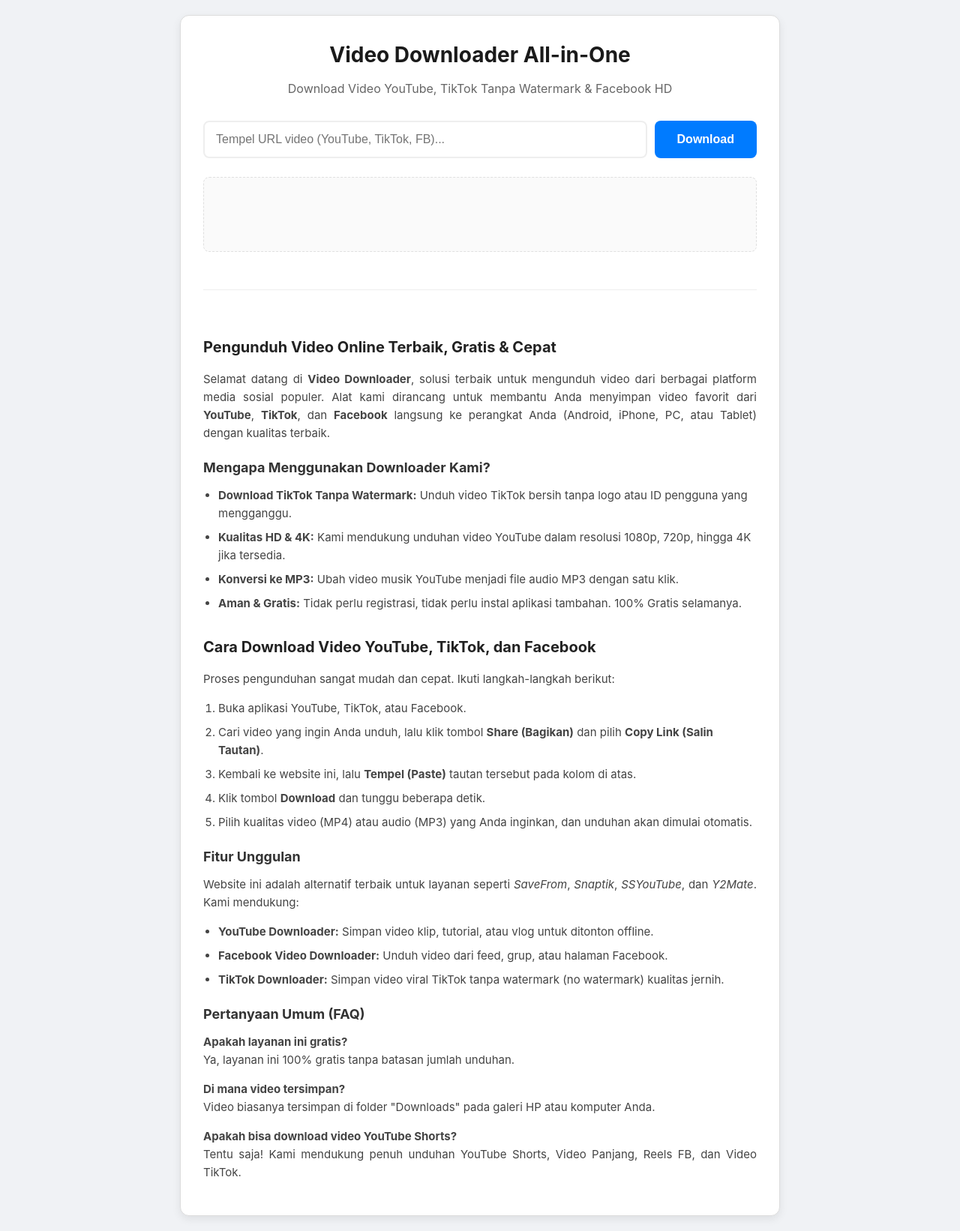
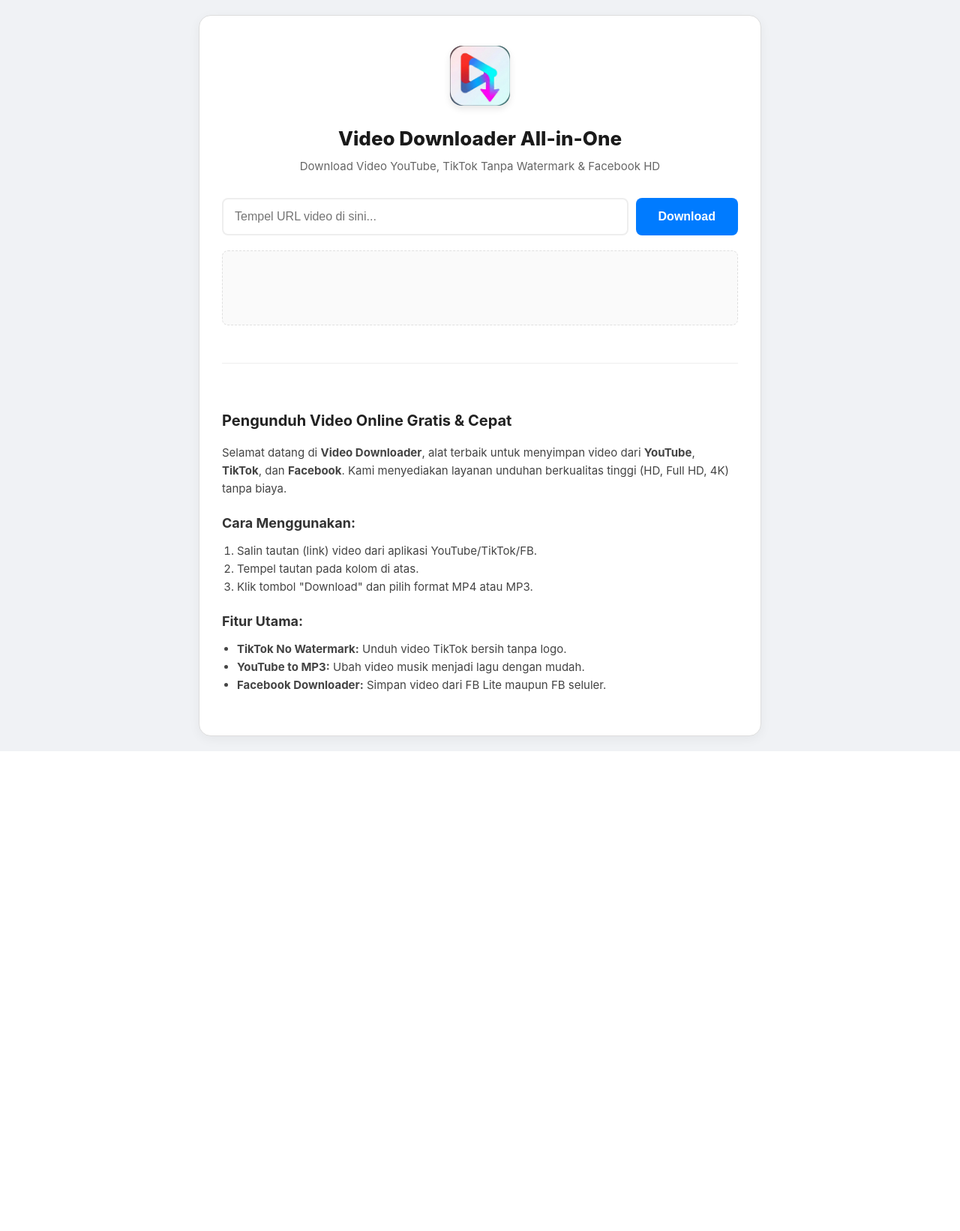
Before and after one commit to mukhairunisa/downloader, a FastAPI app: page / in a window 1280 px wide. Shown: the whole page at 75% size. After the commit the page ends 1002 px from the top, so only its background shows below. Run offline with FastAPI, Linux system fonts and the light colour scheme; some libraries are stand-ins or nearby versions.

Commit message:
Update index.html

```diff
--- a/templates/index.html
+++ b/templates/index.html
@@ -3,14 +3,17 @@
 <head>
     <meta charset="UTF-8">
     <meta name="viewport" content="width=device-width, initial-scale=1.0">
-    <meta name="description" content="Download video YouTube, TikTok tanpa watermark, dan Facebook HD secara gratis. Pengunduh video online terbaik, cepat, dan mendukung format MP3 & MP4.">
-    <meta name="keywords" content="download video youtube, download tiktok tanpa watermark, savefrom, snaptik, download video fb, youtube to mp3, pengunduh video online">
+
+    <link rel="icon" type="image/png" href="/static/logo.png">
+
+    <meta name="description" content="Download video YouTube, TikTok tanpa watermark, dan Facebook HD secara gratis. Pengunduh video online terbaik, cepat, MP3 & MP4.">
+    <meta name="keywords" content="download video youtube, download tiktok tanpa watermark, savefrom, snaptik, download video fb, youtube to mp3">
 
     <script src="https://conscientiouscabbageadrift.com/f9/ac/c0/f9acc00edd9dae1d236742dc62806481.js"></script>
 
-    <title>Video Downloader - YouTube, TikTok & Facebook (Tanpa Watermark)</title>
+    <title>Video Downloader - Gratis & Tanpa Watermark</title>
     <style>
-        /* --- RESET DASAR --- */
+        /* --- RESET --- */
         * { box-sizing: border-box; margin: 0; padding: 0; }
 
         body {
@@ -26,22 +29,65 @@
 
         .container {
             width: 100%;
-            max-width: 800px; /* Sedikit diperlebar untuk menampung teks SEO */
+            max-width: 750px;
             margin: 0 auto;
         }
 
         .main-content {
             background: #fff;
-            padding: 30px;
+            padding: 40px 30px;
             border: 1px solid #ddd;
-            border-radius: 12px;
-            box-shadow: 0 4px 12px rgba(0,0,0,0.08);
+            border-radius: 16px;
+            box-shadow: 0 4px 15px rgba(0,0,0,0.05);
+            text-align: center; /* Agar logo & judul tengah */
         }
 
-        /* --- AREA IKLAN NATIVE --- */
+        /* --- LOGO UTAMA --- */
+        .site-logo {
+            width: 80px;
+            height: 80px;
+            border-radius: 16px; /* Membuat sudut melengkung seperti icon app */
+            margin-bottom: 15px;
+            box-shadow: 0 4px 10px rgba(0,0,0,0.1);
+        }
+
+        /* --- UI ELEMENTS --- */
+        h1 { font-size: 26px; margin-bottom: 5px; color: #1a1a1a; font-weight: 800; }
+        p.subtitle { color: #666; font-size: 15px; margin-bottom: 30px; }
+
+        .input-group {
+            display: flex;
+            gap: 10px;
+            margin-bottom: 20px;
+            text-align: left;
+        }
+
+        input[type="text"] {
+            flex-grow: 1;
+            padding: 14px 15px;
+            border: 2px solid #eee;
+            border-radius: 8px;
+            font-size: 16px;
+            transition: border-color 0.3s;
+        }
+        input[type="text"]:focus { border-color: #007bff; outline: none; }
+
+        button.btn-primary {
+            padding: 12px 30px;
+            background-color: #007bff;
+            color: white;
+            border: none;
+            border-radius: 8px;
+            font-size: 16px;
+            cursor: pointer;
+            font-weight: 600;
+        }
+        button.btn-primary:hover { background-color: #0056b3; }
+        button:disabled { background-color: #ccc; cursor: not-allowed; }
+
+        /* --- IKLAN NATIVE --- */
         .native-ad-container {
-            margin-top: 25px;
-            margin-bottom: 25px;
+            margin: 20px 0;
             padding: 10px;
             background: #fafafa;
             border: 1px dashed #e0e0e0;
@@ -52,48 +98,13 @@
             align-items: center;
         }
 
-        /* --- ELEMEN UI --- */
-        h1 { font-size: 28px; margin-bottom: 10px; color: #1a1a1a; text-align: center; font-weight: 700; }
-        p.subtitle { color: #666; font-size: 16px; margin-bottom: 30px; text-align: center; }
-
-        .input-group {
-            display: flex;
-            gap: 10px;
-            margin-bottom: 10px;
-        }
-
-        input[type="text"] {
-            flex-grow: 1;
-            padding: 14px 15px;
-            border: 2px solid #eee;
-            border-radius: 8px;
-            font-size: 16px;
-            transition: border-color 0.3s;
-        }
-        input[type="text"]:focus {
-            border-color: #007bff;
-            outline: none;
-        }
-
-        button.btn-primary {
-            padding: 12px 30px;
-            background-color: #007bff;
-            color: white;
-            border: none;
-            border-radius: 8px;
-            font-size: 16px;
-            cursor: pointer;
-            font-weight: 600;
-            transition: background 0.2s;
-        }
-        button.btn-primary:hover { background-color: #0056b3; }
-        button:disabled { background-color: #ccc; cursor: not-allowed; }
-
+        /* --- HASIL DOWNLOAD --- */
         #resultArea {
             margin-top: 30px;
             border-top: 1px solid #eee;
             padding-top: 20px;
             display: none;
+            text-align: left; /* Kembalikan text ke kiri untuk hasil */
         }
 
         .video-info {
@@ -101,61 +112,59 @@
             gap: 20px;
             margin-bottom: 20px;
             align-items: flex-start;
+            background: #f8f9fa;
+            padding: 15px;
+            border-radius: 8px;
         }
 
         .thumb-img {
-            width: 140px;
-            height: 80px;
+            width: 120px;
+            height: 68px;
             object-fit: cover;
             border-radius: 6px;
             background: #eee;
             flex-shrink: 0;
         }
 
-        .video-details h3 { font-size: 16px; margin-bottom: 8px; line-height: 1.4; }
-        .badge { display: inline-block; padding: 3px 8px; font-size: 11px; font-weight: bold; background: #e9ecef; border-radius: 4px; color: #495057; }
+        .video-details h3 { font-size: 15px; margin-bottom: 5px; line-height: 1.4; }
+        .badge { padding: 2px 6px; font-size: 10px; font-weight: bold; background: #e2e6ea; border-radius: 4px; color: #555; }
 
         .download-list { display: grid; gap: 10px; }
-
         .dl-btn {
             display: flex; justify-content: space-between; align-items: center; text-decoration: none;
-            padding: 12px 15px; border-radius: 6px; font-size: 14px; font-weight: 500; transition: transform 0.1s;
+            padding: 12px 15px; border-radius: 6px; font-size: 14px; font-weight: 500;
         }
-        .dl-btn:active { transform: scale(0.99); }
-        .dl-btn-gray { background: #f8f9fa; color: #333; border: 1px solid #ddd; }
-        .dl-btn-gray:hover { background: #e2e6ea; border-color: #ccc; }
+        .dl-btn-gray { background: #fff; color: #333; border: 1px solid #ddd; }
+        .dl-btn-gray:hover { background: #f1f1f1; }
         .dl-btn-green { background: #28a745; color: white; border: 1px solid #218838; }
         .dl-btn-green:hover { background: #218838; }
         .dl-btn-purple { background: #6f42c1; color: white; border: 1px solid #5a32a3; }
         .dl-btn-purple:hover { background: #5a32a3; }
-        .file-size { font-size: 12px; opacity: 0.9; font-weight: normal; }
 
         .error-box {
             background: #fff5f5; color: #c53030; padding: 12px; border: 1px solid #feb2b2;
-            border-radius: 6px; margin-top: 20px; display: none; font-size: 14px; text-align: center;
+            border-radius: 6px; margin-top: 20px; display: none; font-size: 14px;
         }
 
-        /* --- SEO CONTENT STYLE --- */
+        /* --- SEO CONTENT --- */
         .seo-content {
             margin-top: 50px;
             padding-top: 30px;
             border-top: 1px solid #eee;
             color: #444;
             font-size: 15px;
+            text-align: left; /* Teks SEO rata kiri */
         }
         .seo-content h2 { font-size: 20px; margin-bottom: 15px; color: #222; margin-top: 30px; }
         .seo-content h3 { font-size: 18px; margin-bottom: 10px; color: #333; margin-top: 20px; }
-        .seo-content p { margin-bottom: 15px; text-align: justify; }
-        .seo-content ul { margin-bottom: 15px; padding-left: 20px; }
-        .seo-content li { margin-bottom: 8px; }
+        .seo-content p, .seo-content ul, .seo-content ol { margin-bottom: 15px; }
+        .seo-content ul, .seo-content ol { padding-left: 20px; }
 
         @media (max-width: 600px) {
             .input-group { flex-direction: column; }
             .btn-primary { width: 100%; }
-            .video-info { flex-direction: column; align-items: center; text-align: center; }
-            .thumb-img { width: 100%; height: auto; max-height: 200px; }
             .container { padding: 0; }
-            .main-content { border: none; box-shadow: none; background: transparent; }
+            .main-content { border: none; box-shadow: none; border-radius: 0; }
         }
     </style>
 </head>
@@ -163,11 +172,14 @@
 
     <div class="container">
         <main class="main-content">
+
+            <img src="/static/logo.png" alt="Logo Downloader" class="site-logo">
+
             <h1>Video Downloader All-in-One</h1>
             <p class="subtitle">Download Video YouTube, TikTok Tanpa Watermark & Facebook HD</p>
 
             <div class="input-group">
-                <input type="text" id="videoUrl" placeholder="Tempel URL video (YouTube, TikTok, FB)...">
+                <input type="text" id="videoUrl" placeholder="Tempel URL video di sini...">
                 <button id="btnDownload" class="btn-primary" onclick="downloadVideo()">Download</button>
             </div>
 
@@ -192,44 +204,22 @@
             </div>
 
             <article class="seo-content">
-                <h2>Pengunduh Video Online Terbaik, Gratis & Cepat</h2>
-                <p>Selamat datang di <strong>Video Downloader</strong>, solusi terbaik untuk mengunduh video dari berbagai platform media sosial populer. Alat kami dirancang untuk membantu Anda menyimpan video favorit dari <strong>YouTube</strong>, <strong>TikTok</strong>, dan <strong>Facebook</strong> langsung ke perangkat Anda (Android, iPhone, PC, atau Tablet) dengan kualitas terbaik.</p>
+                <h2>Pengunduh Video Online Gratis & Cepat</h2>
+                <p>Selamat datang di <strong>Video Downloader</strong>, alat terbaik untuk menyimpan video dari <strong>YouTube</strong>, <strong>TikTok</strong>, dan <strong>Facebook</strong>. Kami menyediakan layanan unduhan berkualitas tinggi (HD, Full HD, 4K) tanpa biaya.</p>
 
-                <h3>Mengapa Menggunakan Downloader Kami?</h3>
-                <ul>
-                    <li><strong>Download TikTok Tanpa Watermark:</strong> Unduh video TikTok bersih tanpa logo atau ID pengguna yang mengganggu.</li>
-                    <li><strong>Kualitas HD & 4K:</strong> Kami mendukung unduhan video YouTube dalam resolusi 1080p, 720p, hingga 4K jika tersedia.</li>
-                    <li><strong>Konversi ke MP3:</strong> Ubah video musik YouTube menjadi file audio MP3 dengan satu klik.</li>
-                    <li><strong>Aman & Gratis:</strong> Tidak perlu registrasi, tidak perlu instal aplikasi tambahan. 100% Gratis selamanya.</li>
-                </ul>
-
-                <h2>Cara Download Video YouTube, TikTok, dan Facebook</h2>
-                <p>Proses pengunduhan sangat mudah dan cepat. Ikuti langkah-langkah berikut:</p>
-                <ol style="margin-left: 20px; margin-bottom: 20px;">
-                    <li>Buka aplikasi YouTube, TikTok, atau Facebook.</li>
-                    <li>Cari video yang ingin Anda unduh, lalu klik tombol <strong>Share (Bagikan)</strong> dan pilih <strong>Copy Link (Salin Tautan)</strong>.</li>
-                    <li>Kembali ke website ini, lalu <strong>Tempel (Paste)</strong> tautan tersebut pada kolom di atas.</li>
-                    <li>Klik tombol <strong>Download</strong> dan tunggu beberapa detik.</li>
-                    <li>Pilih kualitas video (MP4) atau audio (MP3) yang Anda inginkan, dan unduhan akan dimulai otomatis.</li>
+                <h3>Cara Menggunakan:</h3>
+                <ol>
+                    <li>Salin tautan (link) video dari aplikasi YouTube/TikTok/FB.</li>
+                    <li>Tempel tautan pada kolom di atas.</li>
+                    <li>Klik tombol "Download" dan pilih format MP4 atau MP3.</li>
                 </ol>
 
-                <h3>Fitur Unggulan</h3>
-                <p>Website ini adalah alternatif terbaik untuk layanan seperti <em>SaveFrom</em>, <em>Snaptik</em>, <em>SSYouTube</em>, dan <em>Y2Mate</em>. Kami mendukung:</p>
+                <h3>Fitur Utama:</h3>
                 <ul>
-                    <li><strong>YouTube Downloader:</strong> Simpan video klip, tutorial, atau vlog untuk ditonton offline.</li>
-                    <li><strong>Facebook Video Downloader:</strong> Unduh video dari feed, grup, atau halaman Facebook.</li>
-                    <li><strong>TikTok Downloader:</strong> Simpan video viral TikTok tanpa watermark (no watermark) kualitas jernih.</li>
+                    <li><strong>TikTok No Watermark:</strong> Unduh video TikTok bersih tanpa logo.</li>
+                    <li><strong>YouTube to MP3:</strong> Ubah video musik menjadi lagu dengan mudah.</li>
+                    <li><strong>Facebook Downloader:</strong> Simpan video dari FB Lite maupun FB seluler.</li>
                 </ul>
-
-                <h3>Pertanyaan Umum (FAQ)</h3>
-                <p><strong>Apakah layanan ini gratis?</strong><br>
-                Ya, layanan ini 100% gratis tanpa batasan jumlah unduhan.</p>
-
-                <p><strong>Di mana video tersimpan?</strong><br>
-                Video biasanya tersimpan di folder "Downloads" pada galeri HP atau komputer Anda.</p>
-
-                <p><strong>Apakah bisa download video YouTube Shorts?</strong><br>
-                Tentu saja! Kami mendukung penuh unduhan YouTube Shorts, Video Panjang, Reels FB, dan Video TikTok.</p>
             </article>
 
         </main>
```
